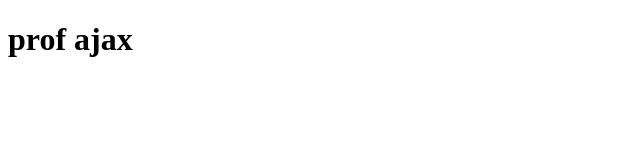
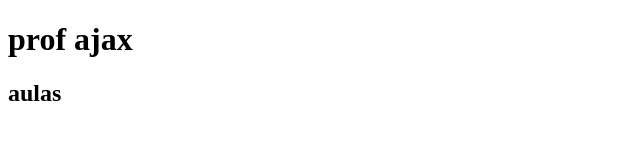
Before and after one commit to lucas7724/profcode, a plain HTML site: page index.html in a window 1280 px wide. Shown: the full height of the page, 0-640 px from the left. Drawn offline with Linux system fonts and the light colour scheme.

Commit message:
adicionei o index.html

```diff
--- a/index.html
+++ b/index.html
@@ -7,6 +7,6 @@
 </head>
 <body>
     <h1>prof ajax</h1>
-
+    <h2>aulas</h2>
 </body>
 </html>
```
